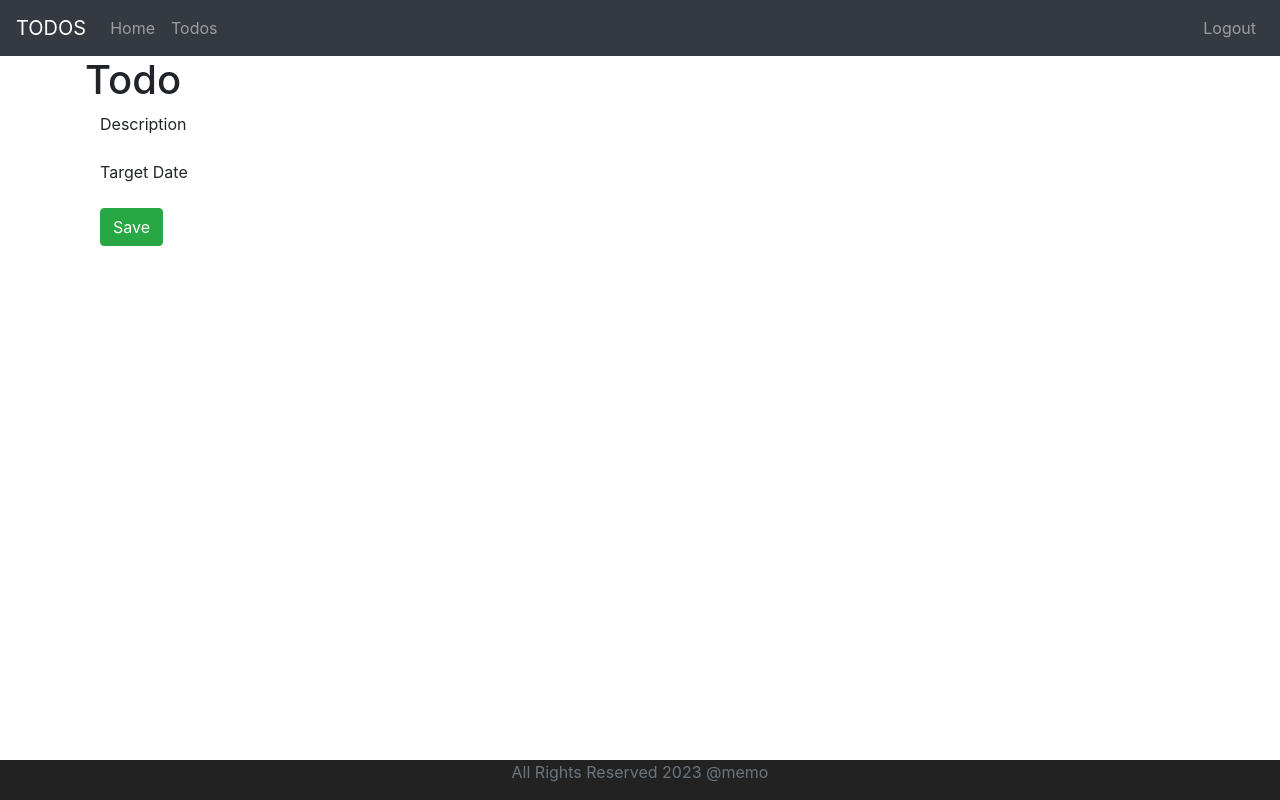
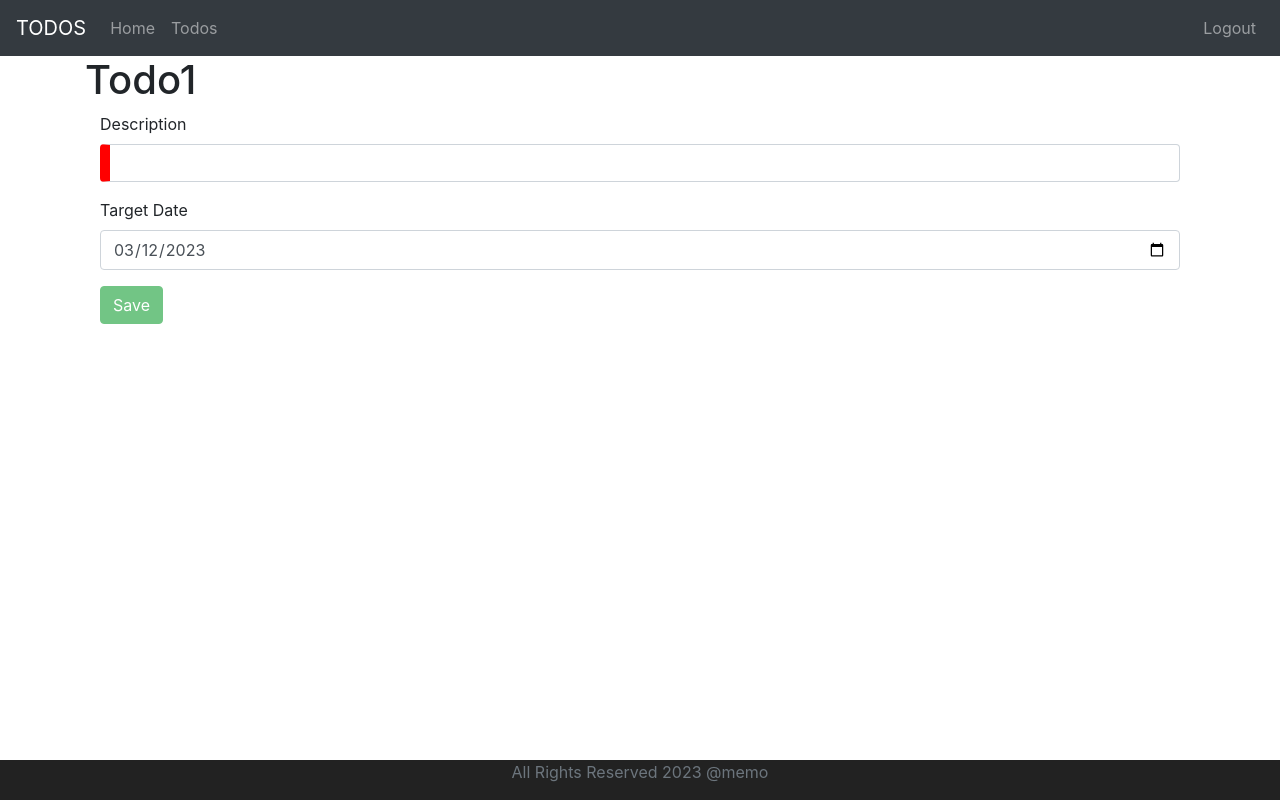
Before and after one commit to mehmetekinci/angular-java, an Angular app in the folder frontend-todo/: page /todos/1 in a window 1280 px wide. Built offline with nearby package versions, Linux system fonts and the light colour scheme; no server answers; sample sign-in values are in the browser's storage.

Commit message:
added new todo add functionality and new todo comp

```diff
--- a/frontend-todo/src/app/list-todos/list-todos.component.html
+++ b/frontend-todo/src/app/list-todos/list-todos.component.html
@@ -19,7 +19,7 @@
         <td>{{ todo.done }}</td>
         <td>{{ todo.targetDate | date : "dd-MM-y HH:mm" }}</td>
         <td>
-          <button class="btn btn-success" (click)="updateTodo(todo.id)">
+          <button class="btn btn-primary" (click)="updateTodo(todo.id)">
             Update Todo
           </button>
         </td>
@@ -31,4 +31,8 @@
       </tr>
     </tbody>
   </table>
+
+  <div class="row">
+    <button class="btn btn-success" (click)="addTodo()">Add Todo</button>
+  </div>
 </div>
--- a/frontend-todo/src/app/list-todos/list-todos.component.ts
+++ b/frontend-todo/src/app/list-todos/list-todos.component.ts
@@ -29,24 +29,29 @@ export class ListTodosComponent implements OnInit {
   constructor(private todoService: TodoDataService, private router: Router) {}
 
   ngOnInit() {
-    this.updateTodos();
+    this.refreshTodos();
   }
 
-  updateTodos() {
+  refreshTodos() {
     this.todoService.retrieveAllTodos("memo").subscribe((response) => {
       this.todos = response;
     });
+  }
+
+  addTodo() {
+    this.router.navigate(["todos", -1]);
+  }
+
+  updateTodo(id: number) {
+    this.message = `Update of todo ${id} successful!`;
+    this.router.navigate(["todos", id]);
   }
 
   deleteTodo(id: number) {
     this.todoService.deleteTodo("memo", id).subscribe((response) => {
       console.log("response", response);
       this.message = `Delete of todo ${id} successful!`;
-      this.updateTodos();
+      this.refreshTodos();
     });
   }
-  updateTodo(id: number) {
-    this.message = `Update of todo ${id} successful!`;
-    this.router.navigate(["todos", id]);
-  }
 }
--- a/frontend-todo/src/app/services/data/todo-data.service.ts
+++ b/frontend-todo/src/app/services/data/todo-data.service.ts
@@ -14,11 +14,19 @@ export class TodoDataService {
     );
   }
 
-  deleteTodo(username: string, id: number) {
-    return this.http.delete(
+  retrieveTodo(username: string, id: number) {
+    return this.http.get<Todo>(
       `http://localhost:8080/users/${username}/todos/${id}`
     );
   }
+
+  createTodo(username: string, todo: Todo) {
+    return this.http.post(
+      `http://localhost:8080/users/${username}/todos`,
+      todo
+    );
+  }
+
   updateTodo(username: string, id: number, todo: Todo) {
     return this.http.put(
       `http://localhost:8080/users/${username}/todos/${id}`,
@@ -26,8 +34,8 @@ export class TodoDataService {
     );
   }
 
-  retrieveTodo(username: string, id: number) {
-    return this.http.get<Todo>(
+  deleteTodo(username: string, id: number) {
+    return this.http.delete(
       `http://localhost:8080/users/${username}/todos/${id}`
     );
   }
--- a/frontend-todo/src/app/todo/todo.component.html
+++ b/frontend-todo/src/app/todo/todo.component.html
@@ -1,28 +1,46 @@
-<h1>Todo</h1>
+<h1>{{ id > 0 ? "Todo" + id : "New todo" }}</h1>
+<div class="alert alert-success" *ngIf="message">{{ message }}</div>
 <div class="container">
+  <form (ngSubmit)="todoForm.valid && saveTodo()" #todoForm="ngForm">
     <fieldset class="form-group">
       <label>Description</label>
       <input
-      *ngIf="todo"
         [(ngModel)]="todo.description"
+        #description="ngModel"
         type="text"
         class="form-control"
         name="description"
         required="required"
+        minlength="5"
       />
+      <div
+        class="alert alert-danger"
+        *ngIf="todoForm.dirty && description.invalid"
+      >
+        Enter valid description
+      </div>
     </fieldset>
     <fieldset class="form-group">
       <label>Target Date</label>
       <input
-      *ngIf="todo"
         [ngModel]="todo.targetDate | date : 'yyyy-MM-dd'"
         (ngModel)="todo.targetDate = $event"
+        #targetDate="ngModel"
         type="date"
         class="form-control"
         name="targetDate"
         required="required"
       />
+      <div
+        class="alert alert-danger"
+        *ngIf="todoForm.dirty && targetDate.invalid"
+      >
+        Enter valid date
+      </div>
     </fieldset>
 
-  <button class="btn btn-success" (click)="saveTodo()">Save</button>
+    <button type="submit" [disabled]="todoForm.invalid" class="btn btn-success">
+      Save
+    </button>
+  </form>
 </div>
--- a/frontend-todo/src/app/todo/todo.component.scss
+++ b/frontend-todo/src/app/todo/todo.component.scss
@@ -0,0 +1,3 @@
+.ng-invalid:not(form){
+  border-left: 10px solid red;
+}
--- a/frontend-todo/src/app/todo/todo.component.ts
+++ b/frontend-todo/src/app/todo/todo.component.ts
@@ -1,7 +1,7 @@
 import { Component, OnInit } from "@angular/core";
 import { Todo } from "../list-todos/list-todos.component";
 import { TodoDataService } from "../services/data/todo-data.service";
-import { ActivatedRoute } from "@angular/router";
+import { ActivatedRoute, Router } from "@angular/router";
 
 @Component({
   selector: "app-todo",
@@ -11,15 +11,20 @@ import { ActivatedRoute } from "@angular/router";
 export class TodoComponent implements OnInit {
   todo: Todo;
   id: number;
+  message: string;
 
   constructor(
     private todoService: TodoDataService,
-    private route: ActivatedRoute
+    private route: ActivatedRoute,
+    private router: Router
   ) {}
 
   ngOnInit() {
     this.id = this.route.snapshot.params["id"];
-    this.getTodo();
+    this.todo = new Todo(this.id, "", false, new Date());
+    if (this.id != -1) {
+      this.getTodo();
+    }
   }
 
   getTodo() {
@@ -29,5 +34,29 @@ export class TodoComponent implements OnInit {
     });
   }
 
-  saveTodo() {}
+  saveTodo() {
+    if (this.id == -1) {
+      this.todoService.createTodo("memo", this.todo).subscribe((response) => {
+        console.log(response);
+        this.message = `New todo is successfully added!`;
+        setTimeout(() => {
+          this.router.navigate(["todos"]);
+          this.message = "";
+        }, 2000);
+      });
+    } else {
+      this.todoService
+        .updateTodo("memo", this.id, this.todo)
+        .subscribe((response) => {
+          console.log(response);
+          if (response !== undefined && response !== null) {
+            this.message = `Todo ${this.id} is successfully updated!`;
+            setTimeout(() => {
+              this.router.navigate(["todos"]);
+              this.message = "";
+            }, 2000);
+          }
+        });
+    }
+  }
 }
```
Lines whose indentation alone changed are shown as unchanged.
